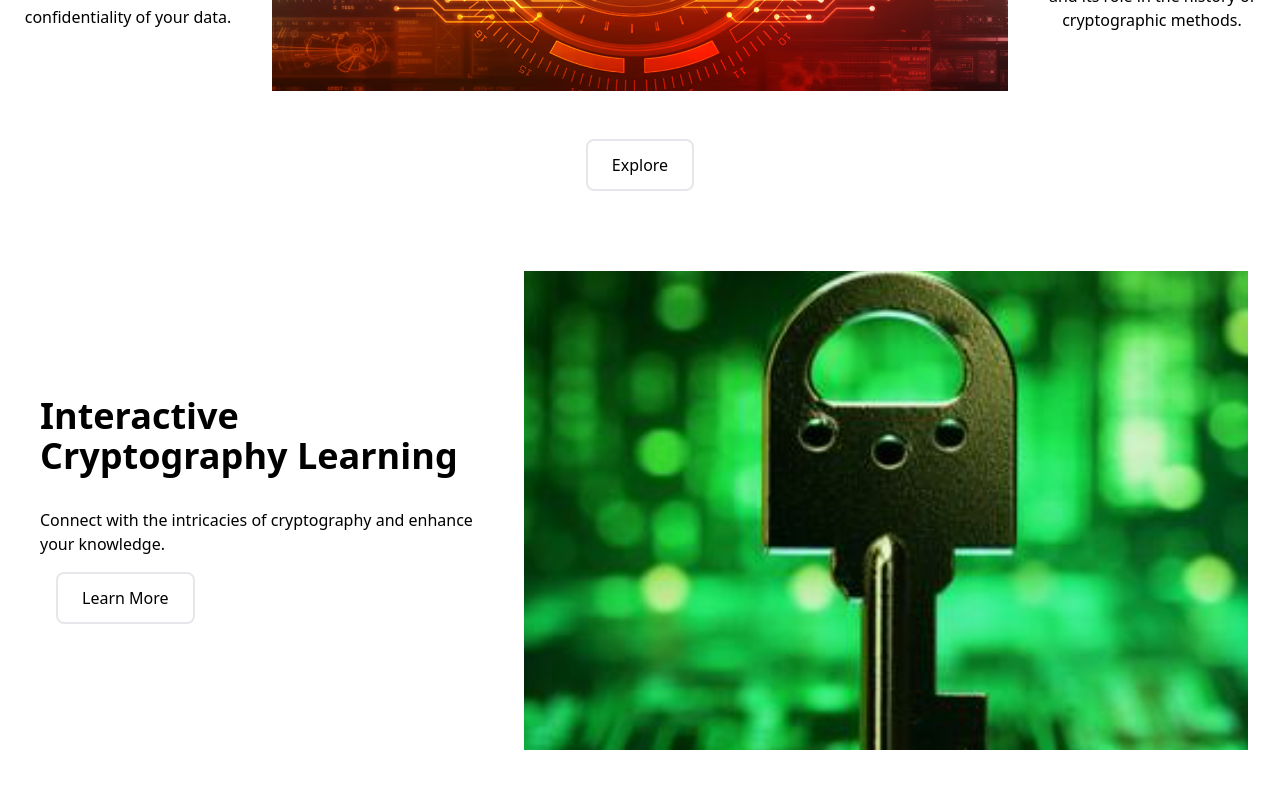
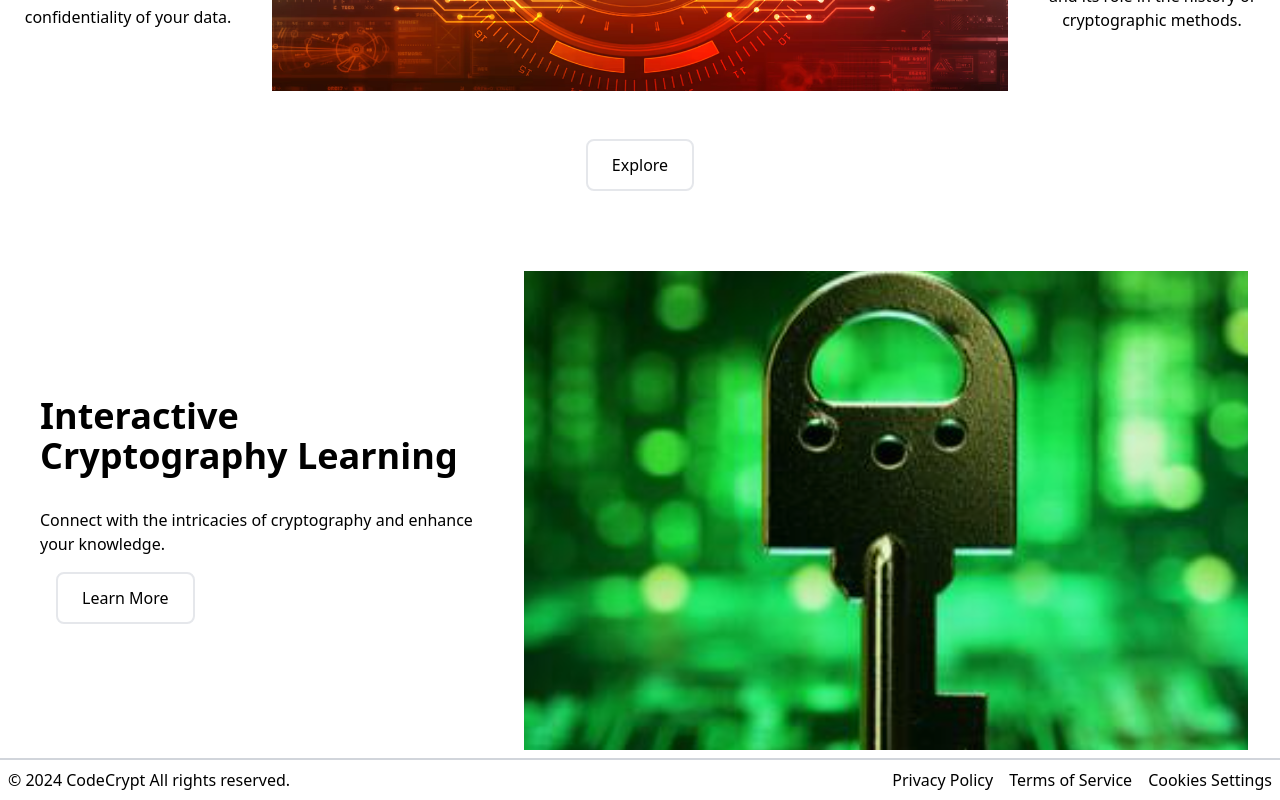
Before and after one commit to Aaron-Thomas-Blessen/CodeCrypt, a React (Vite) app: page / in a window 1280 px wide. Shown: the part 1627-2427 px from the top of the page. Before the commit the page ends 2377 px from the top, so only its background shows below. Built offline with nearby package versions, Linux system fonts and the light colour scheme.

Commit message:
home page compete

```diff
--- a/src/pages/Home.jsx
+++ b/src/pages/Home.jsx
@@ -229,6 +229,18 @@ const Home = () => {
             src={crypto2}
           />
         </div>
+        <hr className="border-t-2 border-gray-300 my-2" />
+
+        <div className="footer flex ml-2 mr-2 flex-wrap justify-between items-center mb-2">
+          <div className="w-full lg:w-auto">
+            <h6>© 2024 CodeCrypt All rights reserved.</h6>
+          </div>
+          <div className="flex flex-wrap">
+            <h6 className="mr-4">Privacy Policy</h6>
+            <h6 className="mr-4">Terms of Service</h6>
+            <h6>Cookies Settings</h6>
+          </div>
+        </div>
       </div>
     );
   };
```
